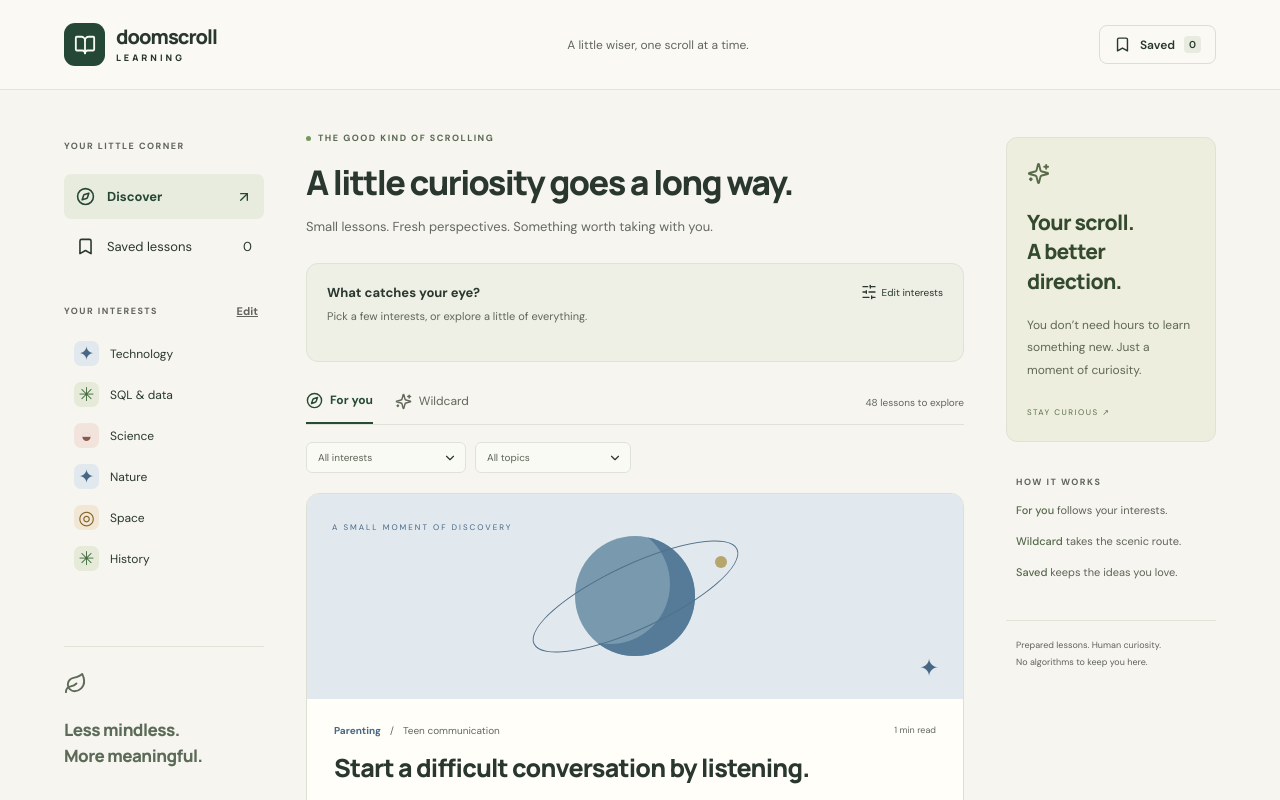
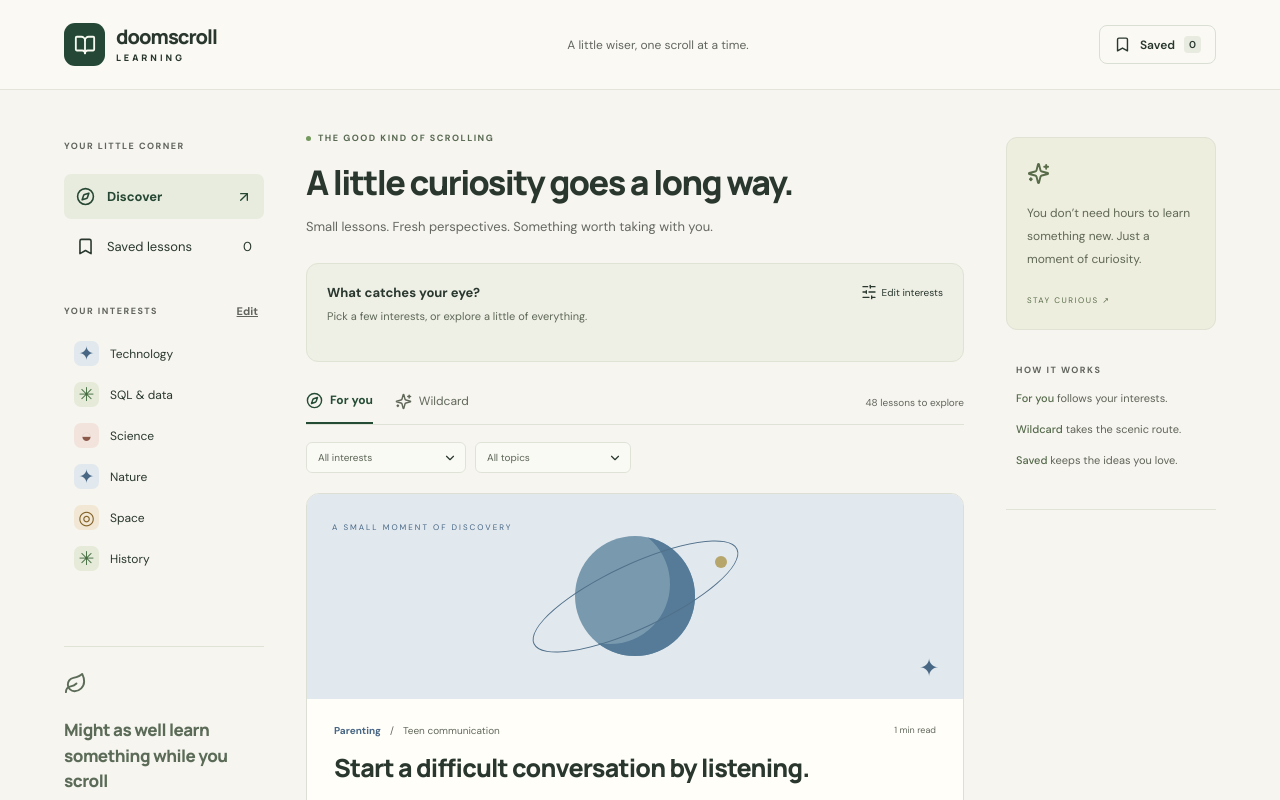
Before and after one commit to EboseHH/doomscroll-learning, a React (Vite) app: page / in a window 1280 px wide. Shown: the top 800 px of the page. Built offline with nearby package versions, Linux system fonts and the light colour scheme.

Commit message:
Simplify sidebar copy and replace scrolling tagline

```diff
--- a/src/main.tsx
+++ b/src/main.tsx
@@ -205,11 +205,7 @@ function App() {
           </div>
           <div className="sidebar-bottom">
             <Leaf size={23} />
-            <p>
-              Less mindless.
-              <br />
-              More meaningful.
-            </p>
+            <p>Might as well learn something while you scroll</p>
           </div>
         </aside>
         <main id="main" tabIndex={-1}>
@@ -557,10 +553,6 @@ function App() {
         <aside className="right-rail">
           <div className="curiosity-note">
             <Sparkles size={23} />
-            <h2>
-              Your scroll.
-              <br />A better direction.
-            </h2>
             <p>
               You don’t need hours to learn something new. Just a moment of
               curiosity.
@@ -579,11 +571,6 @@ function App() {
               <strong>Saved</strong> keeps the ideas you love.
             </p>
           </div>
-          <p className="rail-foot">
-            Prepared lessons. Human curiosity.
-            <br />
-            No algorithms to keep you here.
-          </p>
         </aside>
       </div>
       <div className="sr-only" role="status" aria-live="polite">
```
